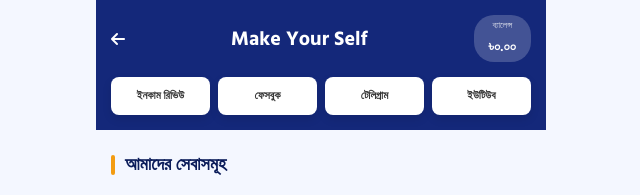
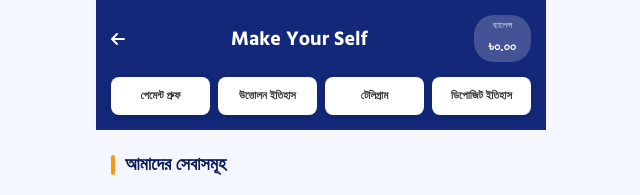
Before and after one commit to jabir-msf/-Make_YourSelfBot_bot, a website: page webapp/page3dashboard.html in a window 1280 px wide. Shown: the top 195 px of the page, 319-959 px from the left. Drawn offline with Linux system fonts and the light colour scheme; a script that the page names is missing.

Commit message:
Update page3dashboard.html

```diff
--- a/webapp/page3dashboard.html
+++ b/webapp/page3dashboard.html
@@ -1,4 +1,3 @@
-
 <!DOCTYPE html>
 <html lang="bn">
 <head>
@@ -29,11 +28,12 @@
                 </div>
             </nav>
 
+            <!-- পরিবর্তিত কুইক অ্যাকশন কার্ডসমূহ -->
             <div class="quick-contact">
-                <div class="q-card" onclick="window.Telegram.WebApp.openTelegramLink('https://t.me/EarnBD_Pro')">ইনকাম রিভিউ</div>
-                <div class="q-card">ফেসবুক</div>
-                <div class="q-card">টেলিগ্রাম</div>
-                <div class="q-card">ইউটিউব</div>
+                <div class="q-card" onclick="window.Telegram.WebApp.openTelegramLink('https://t.me/EarnBD_Pro')" style="cursor: pointer;">পেমেন্ট প্রুফ</div>
+                <div class="q-card" onclick="window.location.href='page6.html'" style="cursor: pointer;">উত্তোলন ইতিহাস</div>
+                <div class="q-card" style="cursor: pointer;">টেলিগ্রাম</div>
+                <div class="q-card" style="cursor: pointer;">ডিপোজিট ইতিহাস</div>
             </div>
         </div>
 
@@ -161,4 +161,4 @@
 
     <script src="page3dashboard.js"></script>
 </body>
-    </html>
+                    </html>
```
